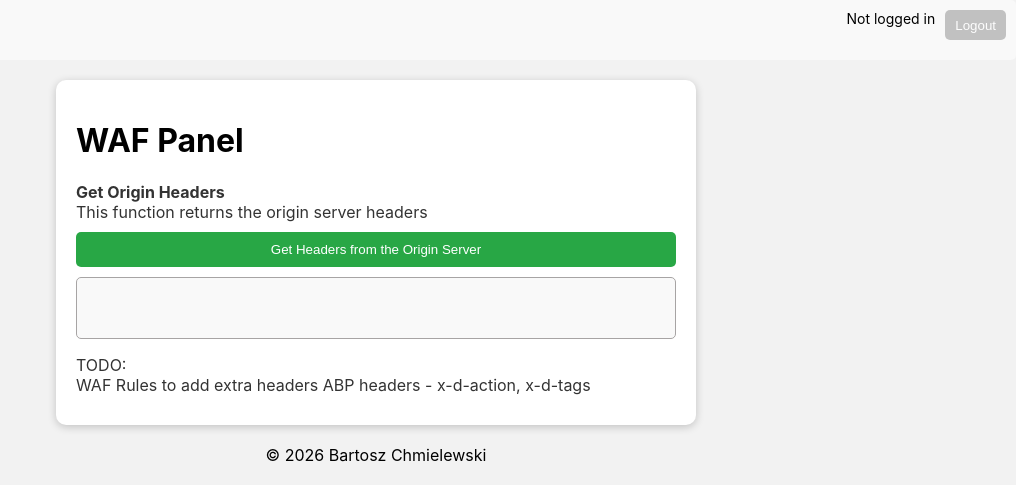
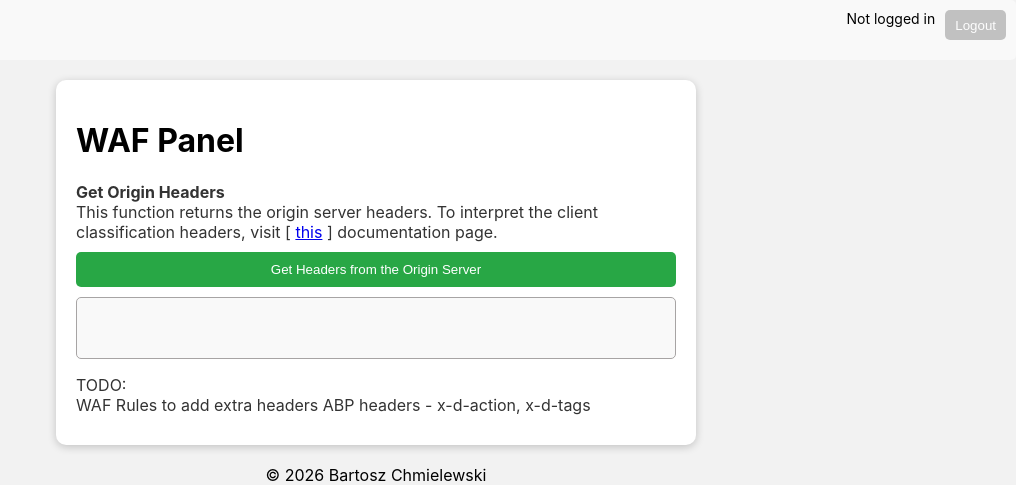
Before and after one commit to spmpl-pl/spm-web-lab, a Flask app: page /wafpanel in a window 1280 px wide. Shown: the part 50-535 px from the top of the page, without its empty margins (264-1280 px from the left). Run offline with Flask 3, Linux system fonts and the light colour scheme.

Commit message:
minor changes

```diff
--- a/templates/wafpanel.html
+++ b/templates/wafpanel.html
@@ -10,7 +10,7 @@
 
     <!-- GetGetSession Section -->
     <p><b>Get Origin Headers</b><br>
-    This function returns the origin server headers</p>
+    This function returns the origin server headers. To interpret the client classification headers, visit [ <a href="https://docs-cybersec.thalesgroup.com/bundle/cloud-application-security/page/settings/client-classification.htm" target="_blank">this</a> ] documentation page.</p>
     <button id="GetHeadersButton">Get Headers from the Origin Server</button>
     <div id="GetHeadersResult" class="result"></div>
 
```
